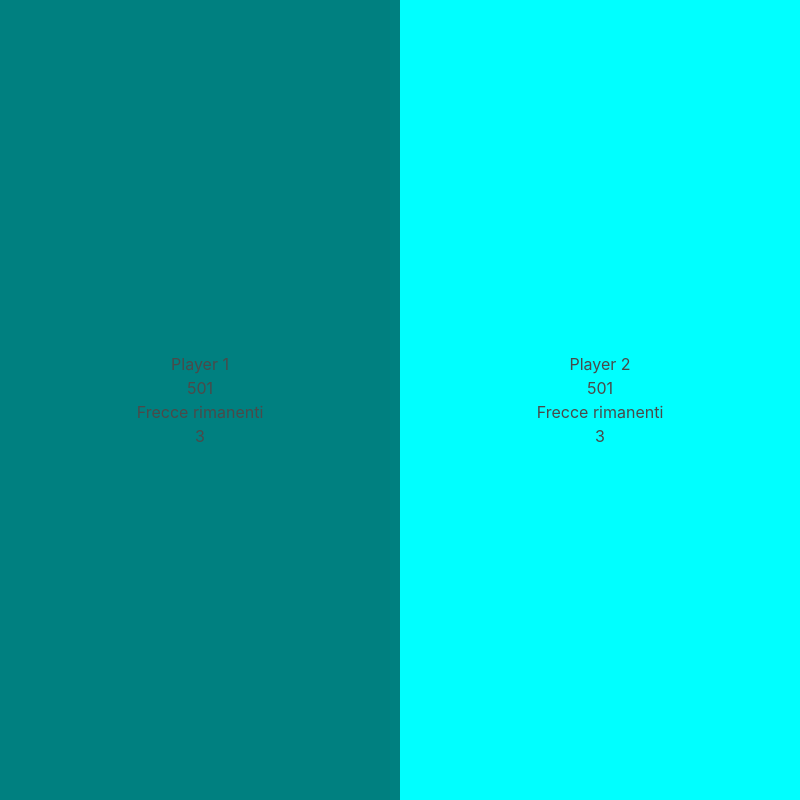
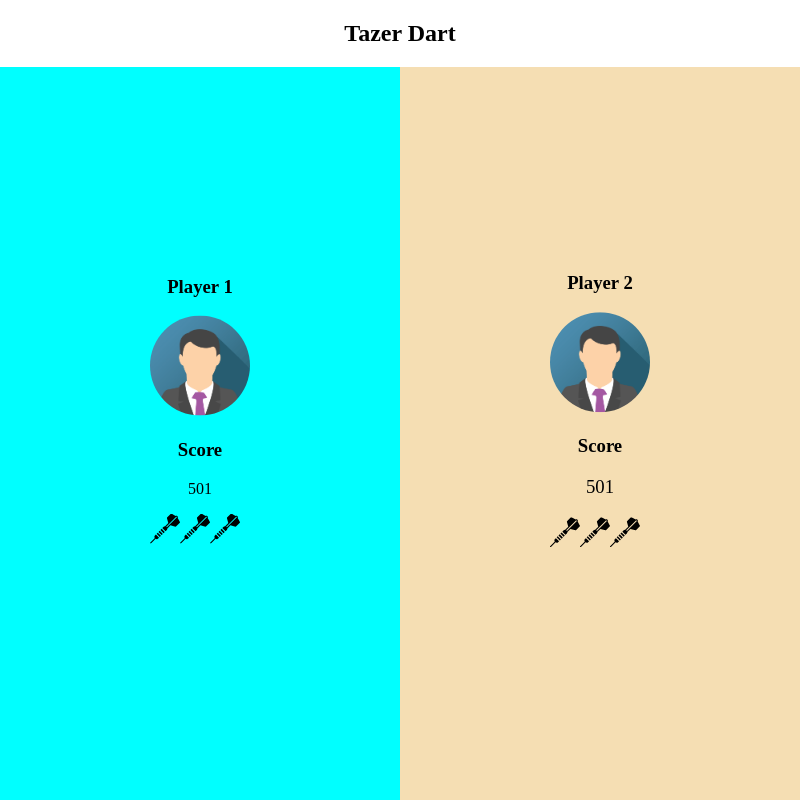
Before and after one commit to salvatorecastellitti/dart-game, an Electron app: page src/index.html in a window 800 px wide. Drawn offline with nearby package versions, Linux system fonts and the light colour scheme.

Commit message:
Added svg for dart left

```diff
--- a/src/index.css
+++ b/src/index.css
@@ -1,54 +1,53 @@
-body {
-  font-family: -apple-system, BlinkMacSystemFont, 'Segoe UI', Roboto, Helvetica,
-    Arial, sans-serif;
-  margin: auto;
-  max-width: 38rem;
-  padding: 2rem;
+body{
+  margin: 0px;
 }
 
-/* Split the screen in half */
-.split {
-  height: 100%;
-  width: 50%;
-  position: fixed;
-  z-index: 1;
+.header{
+  text-align: center;
+  position:absolute;
   top: 0;
-  overflow-x: hidden;
-  padding-top: 20px;
+  z-index: 9;
+  width: 100%;
+  background-color: white;
 }
 
-/* Control the left side */
-.left {
+.card{
+  position: fixed;
+  width: 50%;
+  height: 100%;
+  text-align: center;
+  margin: auto;
+}
+.card.player1{
+  background-color: aqua;
   left: 0;
-  background-color: teal;
 }
 
-/* Control the right side */
-.right {
-  right: 0;
-  background-color: aqua;
+.card.player2{
+  background-color: wheat;
+  left: 50%;
 }
 
-/* If you want the content centered horizontally and vertically */
-.centered {
+.avatar{
+  width: 100px;
+  height: 100px;
+  border-radius: 50%;
+}
+
+.content-player{
+  margin: 0;
   position: absolute;
   top: 50%;
   left: 50%;
   transform: translate(-50%, -50%);
-  text-align: center;
 }
 
-/* Style the image inside the centered container, if needed */
-.centered img {
-  width: 150px;
-  border-radius: 50%;
+.punteggio{
+  font-weight: normal;
 }
 
-.punteggi{
-  align-items: center;
-  position: fixed;
-  height: 50;
-  width: 50;
-  top: 50%;
-  width: 50%;
+.remaining-dart{
+  width: 30px;
+  height: 30px;
+  display: flex;
 }
--- a/src/index.html
+++ b/src/index.html
@@ -4,31 +4,43 @@
 <head>
   <meta charset="UTF-8" />
   <title>Hello World!</title>
-  <link rel="stylesheet" href="https://cdn.jsdelivr.net/npm/bulma@0.8.0/css/bulma.min.css" />
   <link rel="stylesheet" href="index.css" />
 
 </head>
 
 <body>
-  <div class="punteggi">
-    <div class="split left">
-      <div class="centered">
-        <h2>Player 1</h2>
-        <p id="score1">Loading...</p>
-        <h3>Frecce rimanenti</h3>
-        <p id="dartLeft1">Loading...</p>
+  <div class="header">
+    <h2>Tazer Dart</h2>
+  </div>
+    <div class="scores">
+
+      <div class="card player1">
+        <div class="content-player">
+          <h3>Player 1</h3>
+          <img src="./assets/imgs/img_avatar.png" alt="Avatar" class="avatar"/>
+          <h3 >Score</h3>
+          <p id="score1"class="punteggio" >Loading...</p>
+          <div>
+            <div id="dartLeft1" class="remaining-dart"></div>
+          </div>
+
+        </div>
+
+      </div>
+      <div class="card player2">
+        <div class="content-player">
+          <h3>Player 2</h3>
+          <img src="./assets/imgs/img_avatar.png" alt="Avatar" class="avatar"/>
+          <h3 >Score</h3>
+          <h3 id="score2" class="punteggio">Loading...</h3>
+          <div>
+            <div id="dartLeft2" class="remaining-dart"></div>
+          </div>
+        </div>
+
       </div>
     </div>
 
-    <div class="split right">
-      <div class="centered">
-        <h2>Player 2</h2>
-        <p id="score2">Loading...</p>
-        <h3>Frecce rimanenti</h3>
-        <p id="dartLeft2">Loading...</p>
-      </div>
-    </div>
-  </div>
 
   <script type="module" src="index.js"></script>
 </body>
--- a/src/index.js
+++ b/src/index.js
@@ -4,26 +4,36 @@ const path = require('path')
 var punteggio1 = 501
 var punteggio2 = 501
 var turnoPlayer = true
-var contaFrecce = 0
+var contaFrecce1 = 0
+var contaFrecce2 = 0
+var remainingDart1 = 0
+var remainingDart2 = 0
 
 
-//definiamo la connessione alla websocket
+
+//definiamo la connessione alla websocketx
 const WebSocket = require('ws');
 let socket = new WebSocket("ws://localhost:8081");
 
 //definiamo le variabili id che saranno presenti nell'html
 var score1 = document.getElementById('score1')
 var score2 = document.getElementById('score2')
-var dartLeft1 = document.getElementById('dartLeft1')
-var dartLeft2 = document.getElementById('dartLeft2')
+//var dartLeft1 = document.getElementById('dartLeft1')
+//var dartLeft2 = document.getElementById('dartLeft2')
 
 score1.innerHTML = punteggio1
 score2.innerHTML = punteggio2
-dartLeft1.innerHTML = 3
-dartLeft2.innerHTML = 3
+//dartLeft1.innerHTML = 3
+//dartLeft2.innerHTML = 3
 //socket.onmessage, ogni qual volta riceve un messagio esegue una funzione, in questo caso show data
 socket.onmessage = showData;
-
+//dartLeft.innerHTML += `<img src="./assets/imgs/darts-svgrepo-com.svg"/>` + `<img src="./assets/imgs/darts-svgrepo-com.svg"/>`
+for(var i=3;i>contaFrecce1;i--){
+    dartLeft1.innerHTML += `<img src="./assets/imgs/darts-svgrepo-com.svg"/>`
+}
+for(var i=3;i>contaFrecce2;i--){
+    dartLeft2.innerHTML += `<img src="./assets/imgs/darts-svgrepo-com.svg"/>`
+}
 //gestisce il messaggio
 function showData(result) {
     // result is a JSON string. Parse it:
@@ -39,31 +49,43 @@ function showData(result) {
 function calcoloPunteggio(placeHolderFreccia) {
 
     let puntoFreccia = points[placeHolderFreccia]
-    contaFrecce++
     if (turnoPlayer == true) {
         if (puntoFreccia > punteggio1) {
             turnoPlayer = !turnoPlayer
-            contaFrecce = 0
+            contaFrecce1 = 0
         } else {
+            contaFrecce1++
             punteggio1 = punteggio1 - puntoFreccia
             score1.innerHTML = punteggio1
-            dartLeft1.innerHTML = 3-contaFrecce
+            dartLeft1.innerHTML = ``
+            for(var i=3;i>contaFrecce1;i--){
+
+                dartLeft1.innerHTML += `<img src="./assets/imgs/darts-svgrepo-com.svg"/>`
+            }
+
         }
 
     } else {
         if (puntoFreccia > punteggio2) {
             turnoPlayer = !turnoPlayer
-            contaFrecce = 0
+            contaFrecce2 = 0
         } else {
+            contaFrecce2++
             punteggio2 = punteggio2 - puntoFreccia
             score2.innerHTML = punteggio2
-            dartLeft2.innerHTML = 3-contaFrecce
+            dartLeft2.innerHTML = ``
+            for(var i=3;i>contaFrecce2;i--){
+
+                dartLeft2.innerHTML += `<img src="./assets/imgs/darts-svgrepo-com.svg"/>`
+            }
         }
 
     }
-    if (contaFrecce == 3) {
+    if (contaFrecce1 == 3) {
         turnoPlayer = !turnoPlayer
-        contaFrecce = 0
-
+        contaFrecce1 = 0
+    }else if (contaFrecce2 ==3){
+        turnoPlayer = !turnoPlayer
+        contaFrecce2 = 0
     }
 }
```
Also changed, not shown: src/assets/imgs/darts-svgrepo-com.svg (added), src/assets/imgs/img_avatar.png (added).
